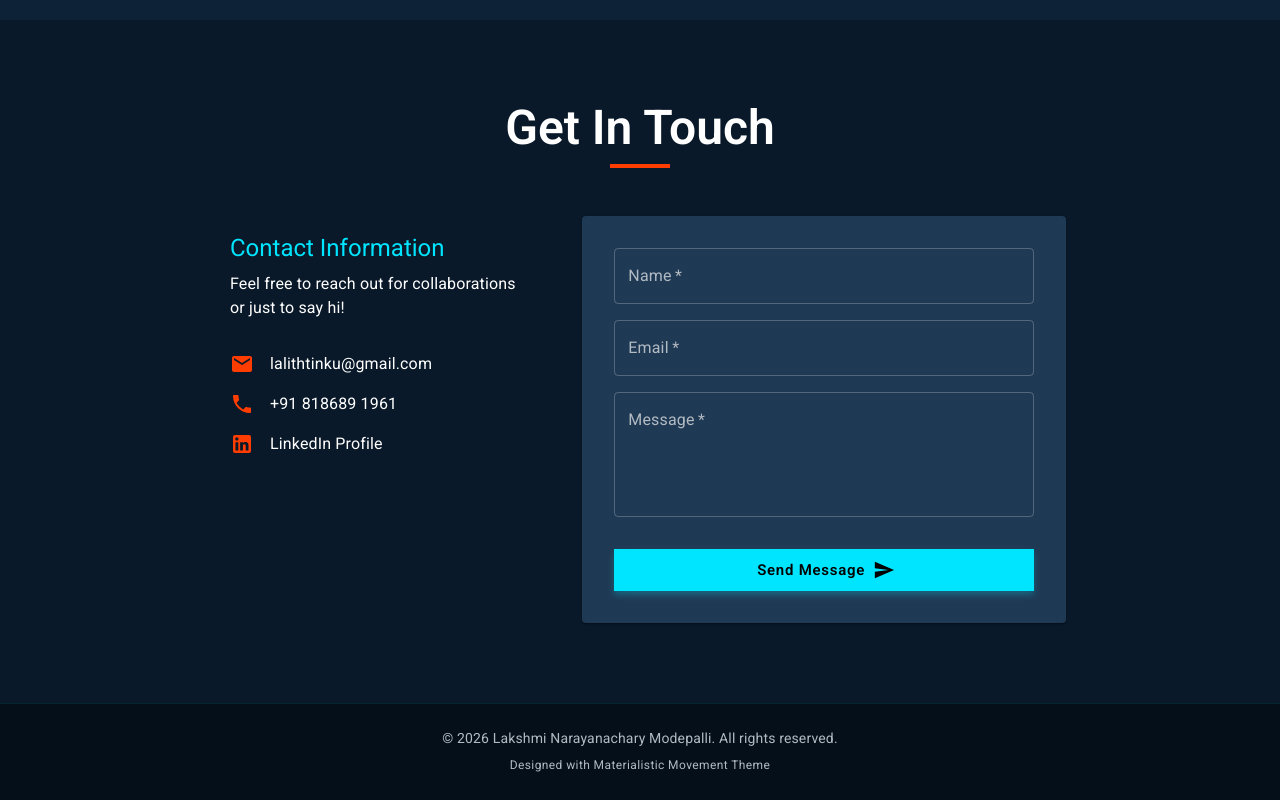
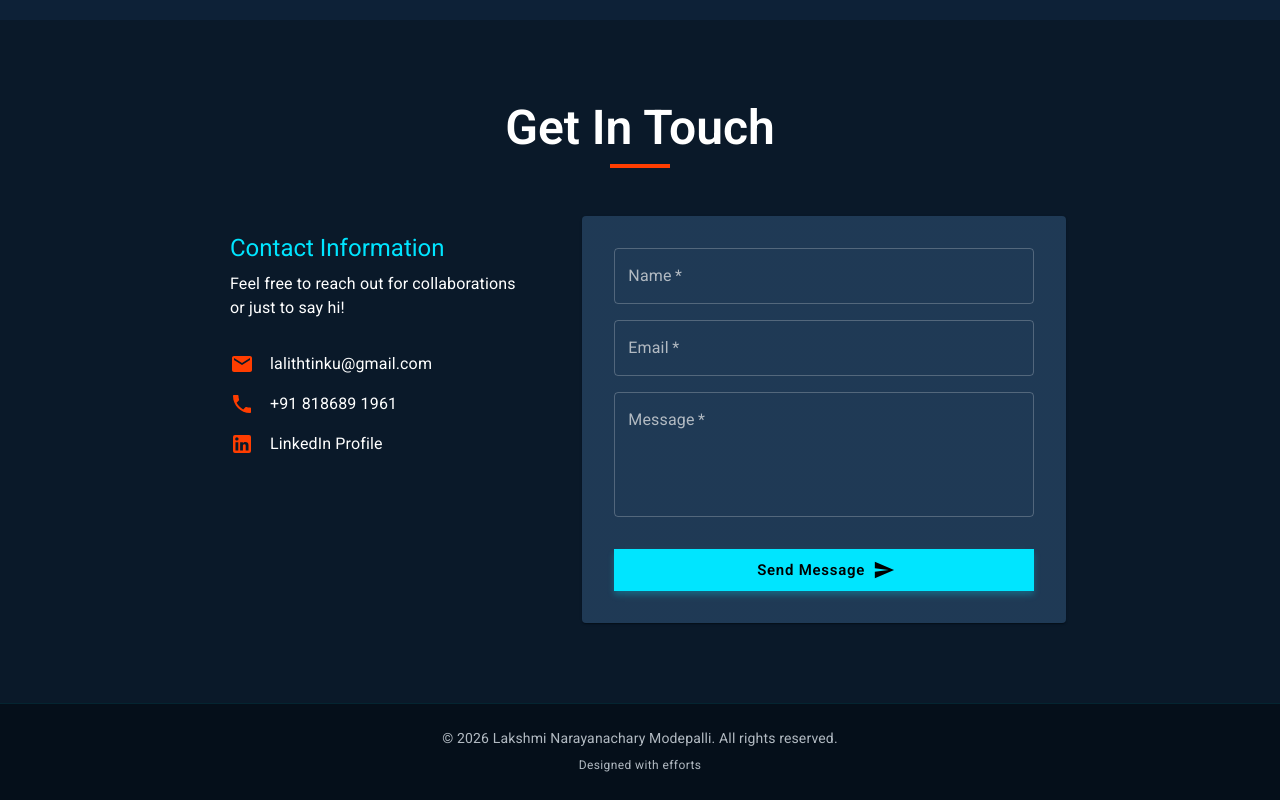
Before and after one commit to lalithchary/lalithchary.github.io, a React (Vite) app in the folder portfolio-website/: page / in a window 1280 px wide. Shown: the part 4664-5464 px from the top of the page. Built offline with nearby package versions, Linux system fonts and the light colour scheme.

Commit message:
footer changed

```diff
--- a/portfolio-website/src/components/Footer.jsx
+++ b/portfolio-website/src/components/Footer.jsx
@@ -11,7 +11,7 @@ const Footer = () => {
                     {' Lakshmi Narayanachary Modepalli. All rights reserved.'}
                 </Typography>
                 <Typography variant="caption" display="block" color="text.secondary" align="center" sx={{ mt: 1 }}>
-                    Designed with Materialistic Movement Theme
+                    Designed with efforts
                 </Typography>
             </Container>
         </Box>
```
